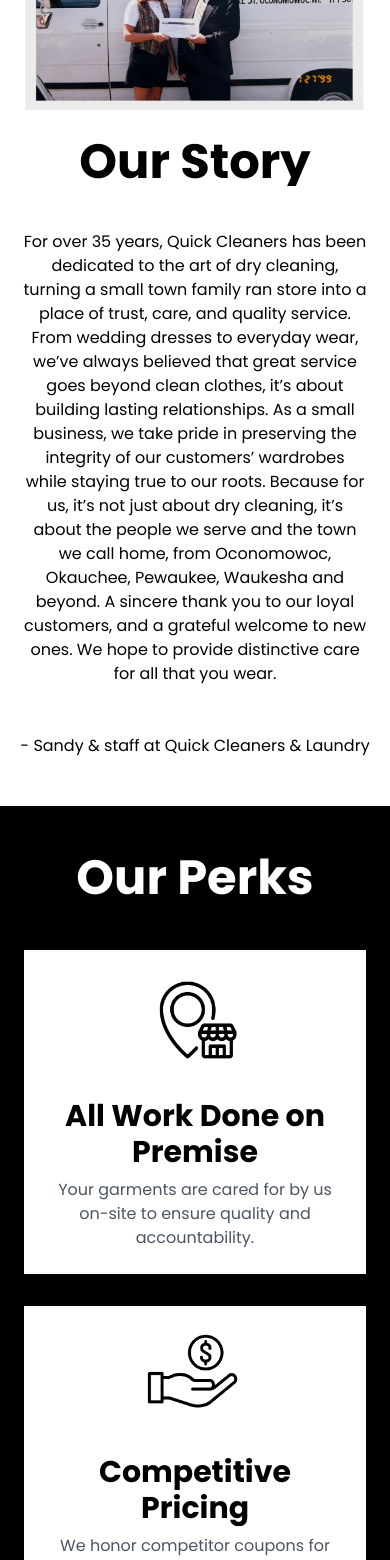
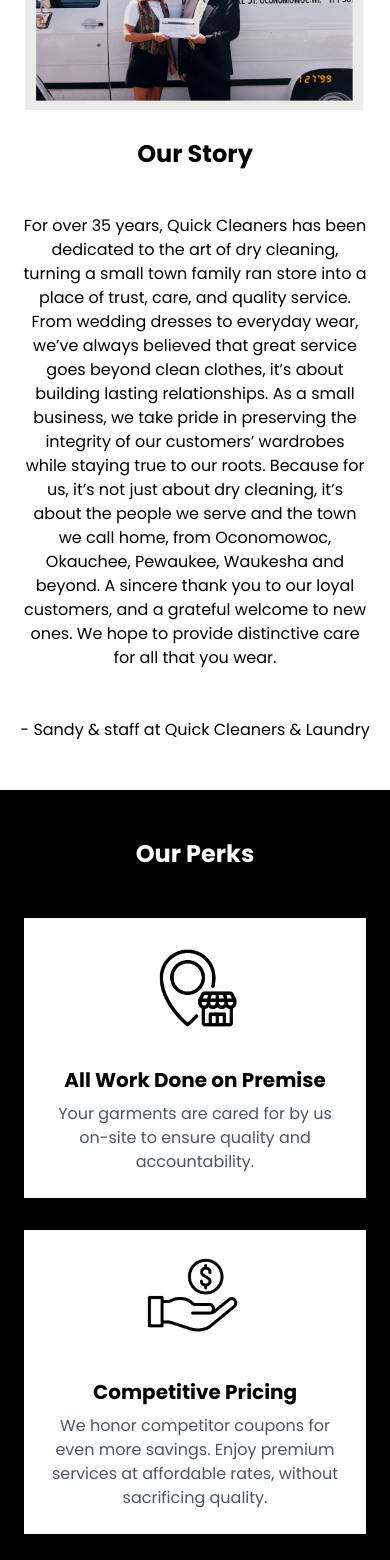
Before and after one commit to paigesylvan/QuickCleaners, a React (Create React App) app: page /home in a window 390 px wide. Shown: the part 960-2520 px from the top of the page. Built offline with nearby package versions, Linux system fonts and the light colour scheme.

Commit message:
updated mobile font size

```diff
--- a/src/components/OurPerks.js
+++ b/src/components/OurPerks.js
@@ -42,7 +42,7 @@ const ScrollRevealBoxes = () => {
 
   return (
     <section className="bg-black flex flex-col items-center justify-center px-6 pb-10 lg:pb-24 overflow-hidden">
-      <h1 className='text-white text-5xl font-bold text-center lg:text-5xl overflow-hidden py-12 lg:py-16 '>Our Perks</h1>
+      <h1 className='text-white text-2xl font-bold text-center lg:text-5xl overflow-hidden py-12 lg:py-16 '>Our Perks</h1>
       <div className=" overflow-hidden flex flex-col md:flex-row gap-8 lg:gap-24 w-full max-w-7xl  ">
         {boxContent.map((item, i) => (
           <div
@@ -56,7 +56,7 @@ const ScrollRevealBoxes = () => {
                 alt={`Box ${i + 1}`}
                 className="w-24 h-24 object-cover mb-3"
               />
-              <h2 className="text-3xl font-bold mb-2 mt-4 overflow-hidden">{item.title}</h2>
+              <h2 className="text-xl lg:text-3xl font-bold mb-2 mt-4 overflow-hidden">{item.title}</h2>
               <p className="text-gray-600 overflow-hidden">{item.text}</p>
             </div>
           </div>
--- a/src/components/OurServices.js
+++ b/src/components/OurServices.js
@@ -91,7 +91,7 @@ export default function FlipOnScrollTailwind() {
 
   return (
       <div className="w-full px-4 mb-12 lg:px-8  lg:mb-14">
-        <h1 className=' text-5xl py-12 font-bold text-center lg:text-5xl overflow-hidden lg:mb-8 '>Our Services</h1>
+        <h1 className=' text-2xl py-12 font-bold text-center lg:text-5xl overflow-hidden lg:mb-8 '>Our Services</h1>
         <div className="grid grid-cols-1 sm:grid-cols-2 lg:grid-cols-3 gap-x-8 gap-y-8 overflow-hidden">
           {frontImages.map((frontImg, i) => (
             <div
--- a/src/pages/HomeContent.js
+++ b/src/pages/HomeContent.js
@@ -35,7 +35,7 @@ return (
       <img src={storyimg} className=' hidden lg:block px-96' alt='owner-image'></img>
       <img src={storyimg2} className='block lg:hidden p-6' alt='owner-image-single' ></img>
         <div className='flex flex-col items-center justify-center  '>
-          <h1 className="text-5xl font-bold text-center lg:text-5xl overflow-hidden ">Our Story</h1>
+          <h1 className="text-2xl font-bold text-center lg:text-5xl overflow-hidden ">Our Story</h1>
           <h2 className="text-md mt-11 w-[88%] lg:text-2xl lg:w-[55%] text-center overflow-hidden "> For over 35 years, Quick Cleaners has been dedicated to the art of dry cleaning, turning a small town family ran store into a place of trust, care, and quality service. From wedding dresses to everyday wear, we’ve always believed that great service goes beyond clean clothes, it’s about building lasting relationships. As a small business, we take pride in preserving the integrity of our customers’ wardrobes while staying true to our roots. Because for us, it’s not just about dry cleaning, it’s about the people we serve and the town we call home, from Oconomowoc, Okauchee, Pewaukee, Waukesha and beyond. A sincere thank you to our loyal customers, and a grateful welcome to new ones. We hope to provide distinctive care for all that you wear.
           </h2>
           <h2 className="text-md  mt-12  lg:text-2xl overflow-hidden "> - Sandy & staff at Quick Cleaners & Laundry</h2>
```
